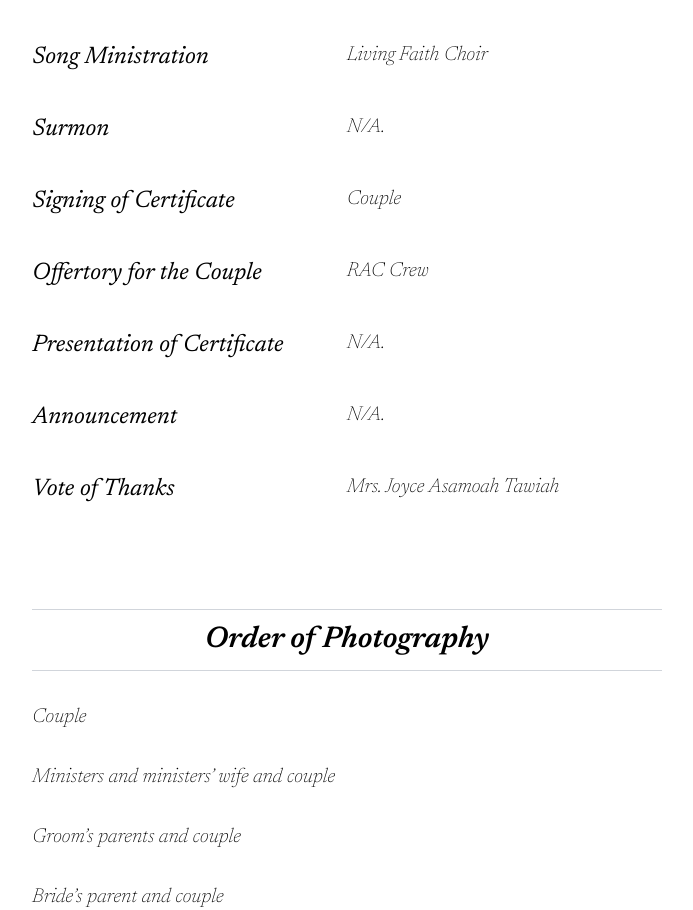
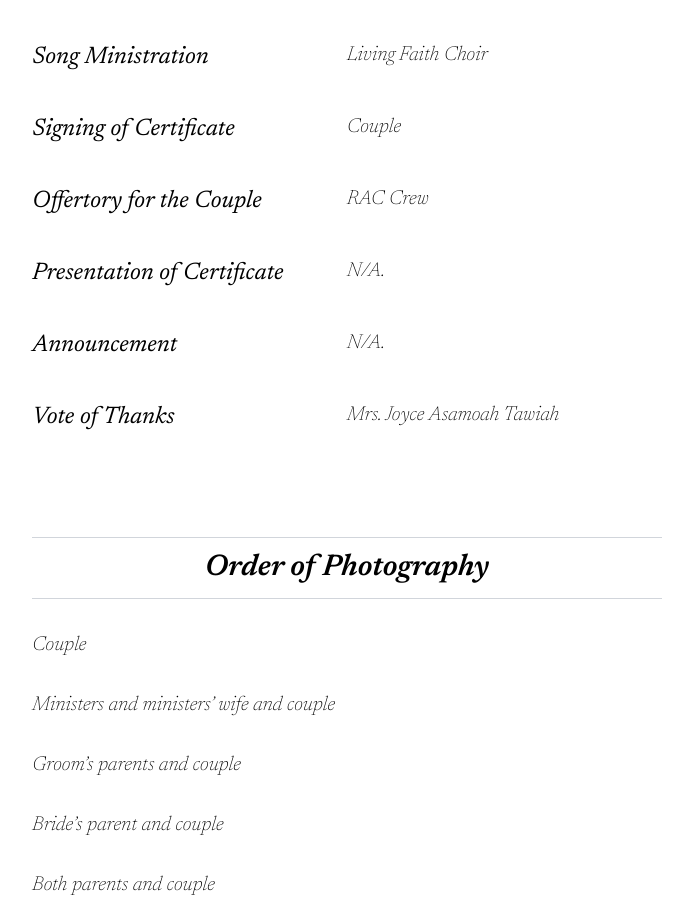
Before and after one commit to Kuameh/dbel, a React (Vite) app: page / in a window 1280 px wide. Shown: the part 1751-2661 px from the top of the page, without its empty margins (293-986 px from the left). Built offline with nearby package versions, Linux system fonts and the light colour scheme.

Commit message:
Remove unused code for Surmon

```diff
--- a/src/pages/Program.jsx
+++ b/src/pages/Program.jsx
@@ -156,12 +156,6 @@ const Program = () => {
               </ul>
             </div>
             <div className="grid items-start justify-start md:grid-cols-2">
-              <h2 className="mb-2 text-2xl font-normal italic">Surmon</h2>
-              <ul className="text-xl font-light normal-case italic">
-                <li>N/A.</li>
-              </ul>
-            </div>
-            <div className="grid items-start justify-start md:grid-cols-2">
               <h2 className="mb-2 text-2xl font-normal italic">
                 Signing of Certificate
               </h2>
```
